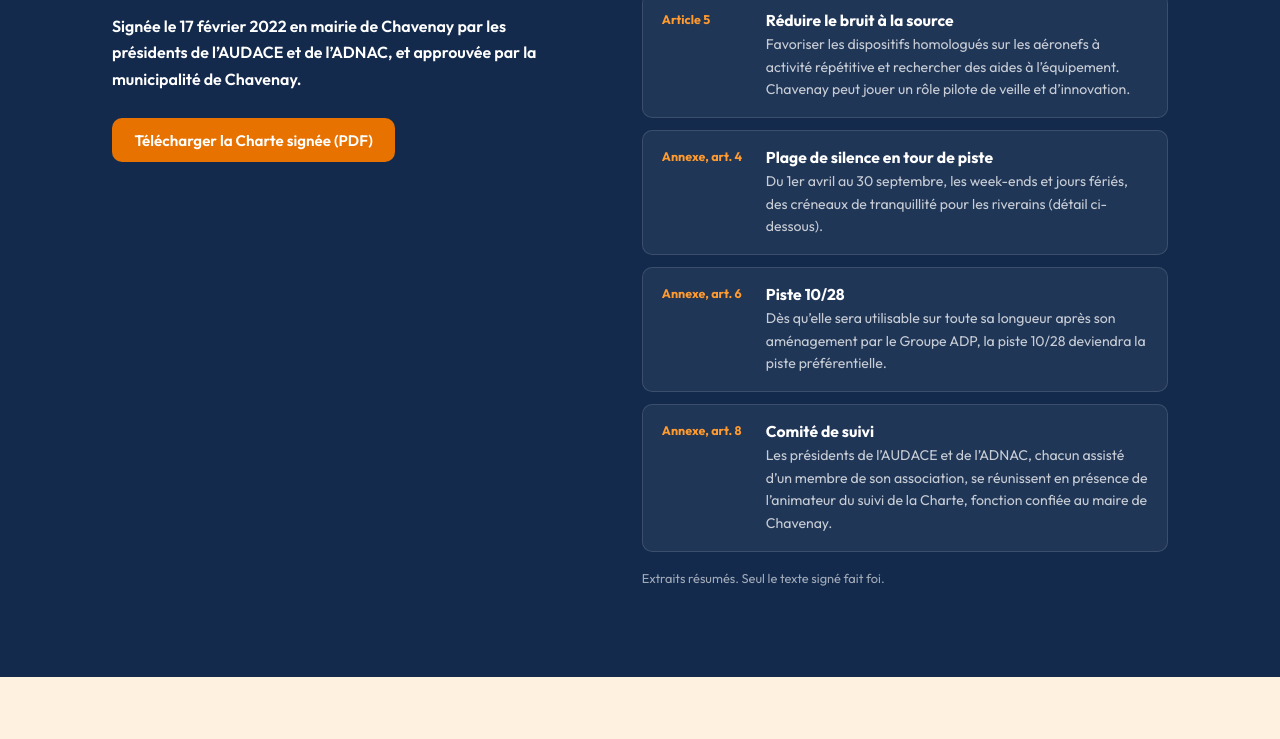
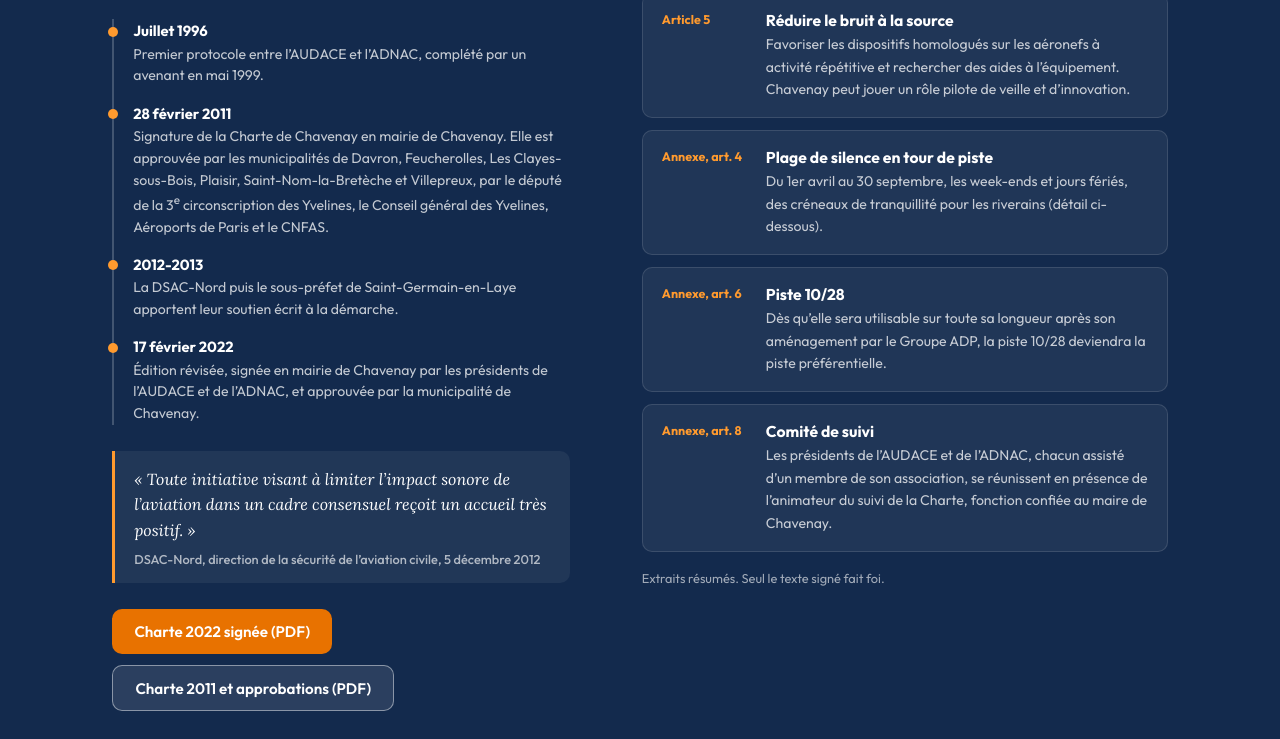
Before and after one commit to aeroclubarc-bot/audace-chavenay, a plain HTML site: page index.html in a window 1280 px wide. Shown: the part 3193-3932 px from the top of the page. Drawn offline with Linux system fonts and the light colour scheme.

Commit message:
Add files via upload

```diff
--- a/index.html
+++ b/index.html
@@ -175,6 +175,14 @@ h3{font-weight:700;font-size:1.05rem;line-height:1.3;margin-bottom:.45rem}
 .charte .kicker{color:var(--orange-l)}
 .charte-in{display:grid;grid-template-columns:1fr 1.15fr;gap:4.5rem;align-items:start}
 .charte p.intro{color:rgba(255,255,255,.82);margin-bottom:1.6rem}
+.histo{list-style:none;margin:0 0 1.6rem;border-left:2px solid rgba(255,255,255,.2);padding-left:1.2rem;display:flex;flex-direction:column;gap:.9rem}
+.histo li{position:relative}
+.histo li::before{content:"";position:absolute;left:calc(-1.2rem - 6px);top:.45rem;width:10px;height:10px;border-radius:50%;background:var(--orange-l)}
+.histo b{display:block;color:#fff;font-size:.92rem}
+.histo span{display:block;color:rgba(255,255,255,.75);font-size:.88rem;line-height:1.55}
+.dgac{margin:0 0 1.6rem;padding:1rem 1.2rem;border-left:3px solid var(--orange-l);background:rgba(255,255,255,.06);border-radius:0 var(--r) var(--r) 0;font-family:var(--fs);font-style:italic;color:#fff;font-size:1rem;line-height:1.6}
+.dgac cite{display:block;margin-top:.5rem;font:500 .8rem var(--fh);font-style:normal;color:rgba(255,255,255,.65)}
+.dl{display:flex;flex-wrap:wrap;gap:.7rem}
 .charte .signed{color:#fff;font-weight:600;margin:-.4rem 0 1.6rem}
 .charte h3.small{font-size:.95rem;color:rgba(255,255,255,.9);margin:1.75rem 0 .75rem}
 .tags{display:flex;flex-wrap:wrap;gap:.45rem;list-style:none}
@@ -416,8 +424,17 @@ footer a:hover{color:#fff;text-decoration:underline}
       <span class="kicker">Édition 2022</span>
       <h2 id="t-charte">La Charte de Chavenay</h2>
       <p class="intro">Charte des relations et de respect mutuel entre les usagers et les riverains de l’aérodrome de Chavenay-Villepreux, établie entre l’AUDACE et l’ADNAC, avec le concours de la municipalité de Chavenay, de la Commission consultative de l’environnement, du Groupe ADP et des services de la DGAC. Elle remplace le protocole de 1996, son avenant de 1999 et le texte de février 2011.</p>
-      <p class="signed">Signée le 17 février 2022 en mairie de Chavenay par les présidents de l’AUDACE et de l’ADNAC, et approuvée par la municipalité de Chavenay.</p>
-      <a href="charte-de-chavenay-2022.pdf" class="btn btn-orange" download>Télécharger la Charte signée (PDF)</a>
+      <ol class="histo">
+        <li><b>Juillet 1996</b><span>Premier protocole entre l’AUDACE et l’ADNAC, complété par un avenant en mai 1999.</span></li>
+        <li><b>28 février 2011</b><span>Signature de la Charte de Chavenay en mairie de Chavenay. Elle est approuvée par les municipalités de Davron, Feucherolles, Les Clayes-sous-Bois, Plaisir, Saint-Nom-la-Bretèche et Villepreux, par le député de la 3<sup>e</sup> circonscription des Yvelines, le Conseil général des Yvelines, Aéroports de Paris et le CNFAS.</span></li>
+        <li><b>2012-2013</b><span>La DSAC-Nord puis le sous-préfet de Saint-Germain-en-Laye apportent leur soutien écrit à la démarche.</span></li>
+        <li><b>17 février 2022</b><span>Édition révisée, signée en mairie de Chavenay par les présidents de l’AUDACE et de l’ADNAC, et approuvée par la municipalité de Chavenay.</span></li>
+      </ol>
+      <blockquote class="dgac">« Toute initiative visant à limiter l’impact sonore de l’aviation dans un cadre consensuel reçoit un accueil très positif. »<cite>DSAC-Nord, direction de la sécurité de l’aviation civile, 5 décembre 2012</cite></blockquote>
+      <div class="dl">
+        <a href="charte-de-chavenay-2022.pdf" class="btn btn-orange" download>Charte 2022 signée (PDF)</a>
+        <a href="charte-de-chavenay-2011.pdf" class="btn btn-ghost" download>Charte 2011 et approbations (PDF)</a>
+      </div>
     </div>
     <div>
       <ol class="arts">
@@ -462,7 +479,7 @@ footer a:hover{color:#fff;text-decoration:underline}
         <summary>Qu’est-ce que la Charte de Chavenay ?</summary>
         <div class="ans">
           <p>C’est un engagement volontaire conclu entre l’AUDACE, qui représente les usagers, et l’ADNAC, qui représente les riverains. Elle fixe des bonnes pratiques destinées à limiter la gêne sonore autour de l’aérodrome : plages de silence, piste préférentielle, réduction du bruit à la source et dispositif de suivi partagé.</p>
-          <p>Elle succède à un premier protocole conclu en 1996 et à une première Charte signée en février 2011. L’édition 2022, signée en mairie de Chavenay le 17 février 2022, actualise et améliore ces textes. Son application est suivie chaque année et présentée devant la Commission consultative de l’environnement, qui réunit toutes les parties prenantes, dont la DSAC-Nord et le Groupe ADP.</p>
+          <p>Elle succède à un premier protocole conclu en 1996 et à une première Charte signée le 28 février 2011, approuvée par six communes voisines et plusieurs institutions, et saluée par la DSAC-Nord et le sous-préfet de Saint-Germain-en-Laye. L’édition 2022, signée en mairie de Chavenay le 17 février 2022, actualise et améliore ces textes. Son application est suivie chaque année et présentée devant la Commission consultative de l’environnement, qui réunit toutes les parties prenantes, dont la DSAC-Nord et le Groupe ADP.</p>
         </div>
       </details>
       <details>
@@ -603,8 +620,8 @@ footer a:hover{color:#fff;text-decoration:underline}
   <div class="wrap communes-in">
     <div>
       <span class="kicker">Territoire</span>
-      <h2 id="t-communes">Un aérodrome au cœur de ses communes</h2>
-      <p class="lead">L’aérodrome partage son territoire avec les communes voisines. Les aéroclubs comptent parmi leurs adhérents de nombreux habitants de ces communes et participent à la vie locale.</p>
+      <h2 id="t-communes">Les communes qui ont approuvé la Charte</h2>
+      <p class="lead">En 2011, les municipalités voisines ont approuvé la Charte de Chavenay, aux côtés de la municipalité de Chavenay. Les aéroclubs comptent parmi leurs adhérents de nombreux habitants de ces communes et participent à la vie locale.</p>
     </div>
     <ul class="ctags">
       <li>Chavenay</li><li>Villepreux</li><li>Davron</li><li>Feucherolles</li><li>Les Clayes-sous-Bois</li><li>Plaisir</li><li>Saint-Nom-la-Bretèche</li>
--- a/sitemap.xml
+++ b/sitemap.xml
@@ -2,5 +2,6 @@
 <urlset xmlns="http://www.sitemaps.org/schemas/sitemap/0.9">
   <url><loc>https://www.audace-chavenay.fr/</loc><lastmod>2026-11-24</lastmod></url>
   <url><loc>https://www.audace-chavenay.fr/mentions-legales.html</loc><lastmod>2026-11-24</lastmod></url>
-  <url><loc>https://www.audace-chavenay.fr/charte-de-chavenay-2022.pdf</loc><lastmod>2026-11-24</lastmod></url>
+  <url><loc>https://www.audace-chavenay.fr/charte-de-chavenay-2022.pdf</loc><lastmod>2026-11-26</lastmod></url>
+  <url><loc>https://www.audace-chavenay.fr/charte-de-chavenay-2011.pdf</loc><lastmod>2026-11-26</lastmod></url>
 </urlset>
```
Also changed, not shown: 1 other file.
